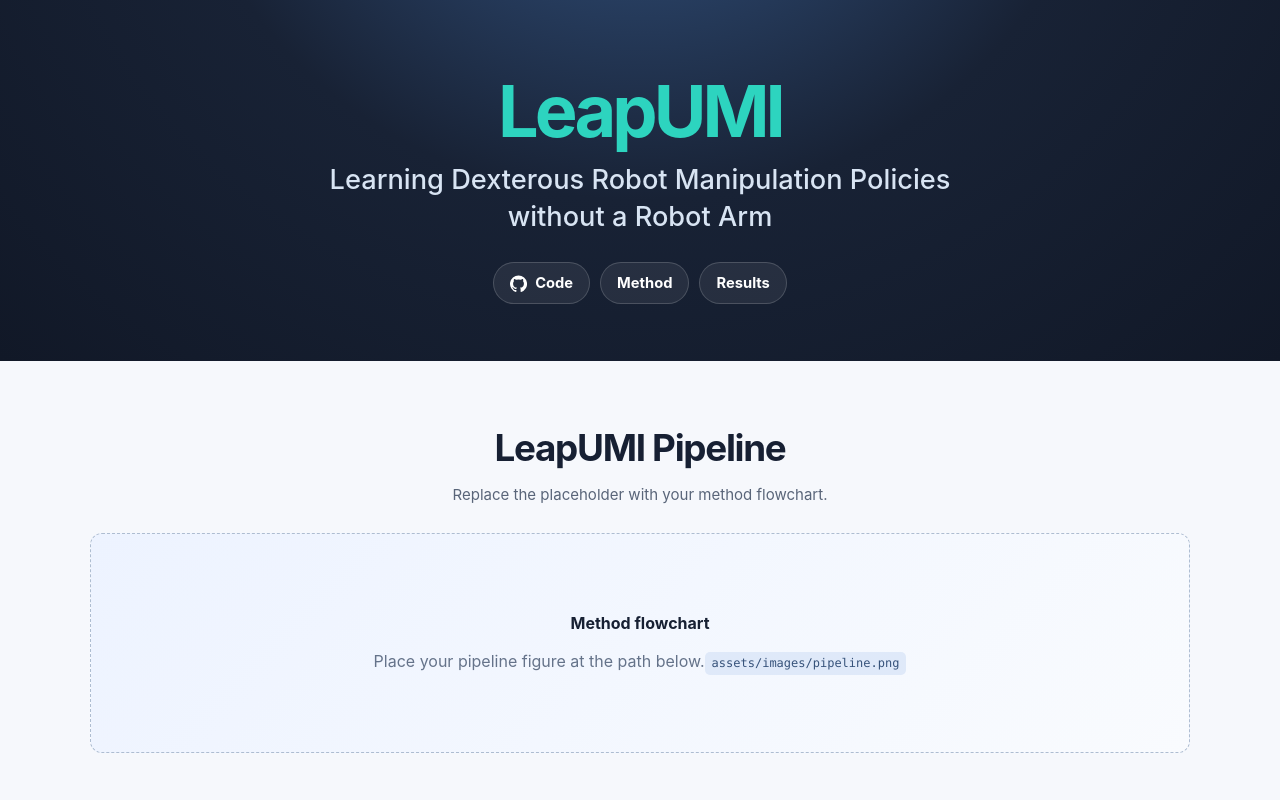
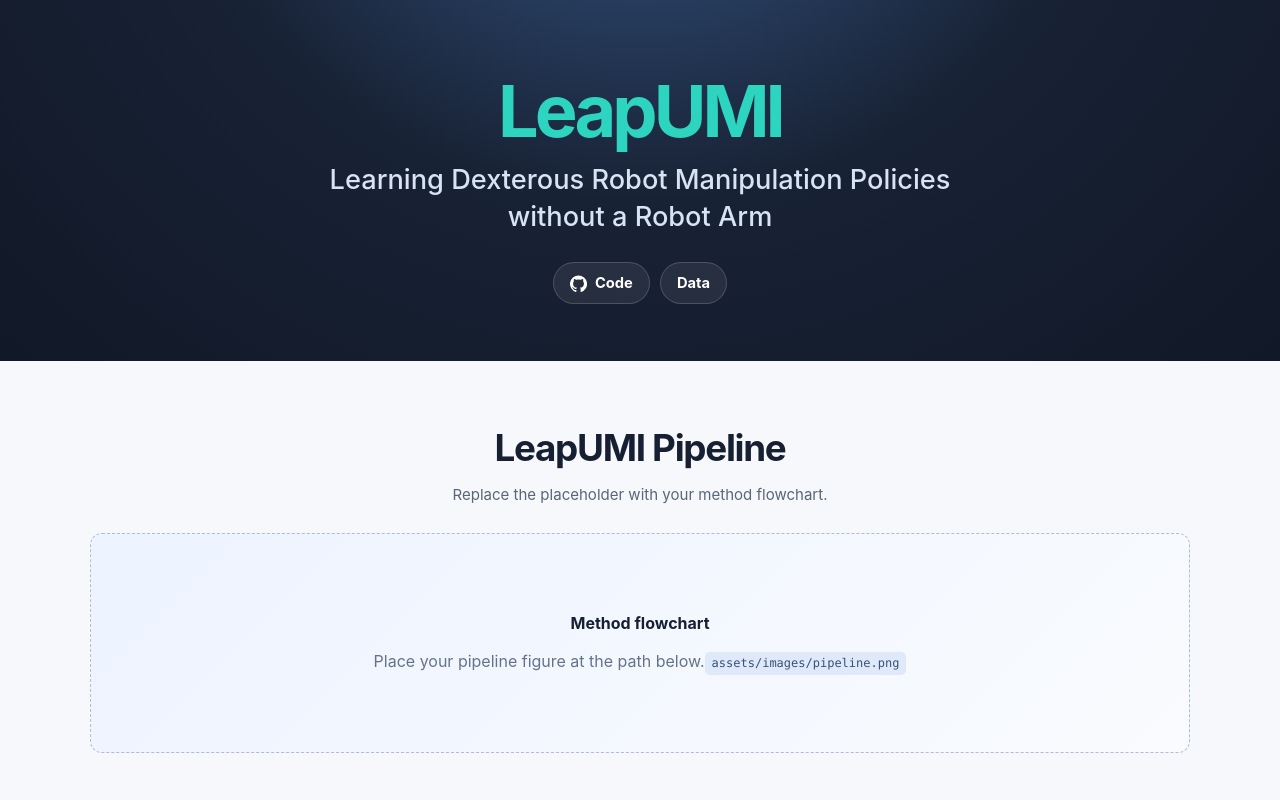
Before and after one commit to fengling987123/LeapUMI, a plain HTML site: page index.html in a window 1280 px wide. Shown: the top 800 px of the page. Drawn offline with Linux system fonts and the light colour scheme.

Commit message:
Simplify project links

```diff
--- a/index.html
+++ b/index.html
@@ -20,7 +20,8 @@
       <p class="tagline">Learning Dexterous Robot Manipulation Policies<br>without a Robot Arm</p>
       <div class="links">
         <a class="link" href="https://github.com/fengling987123/LeapUMI" aria-label="Open LeapUMI source code on GitHub"><svg viewBox="0 0 24 24" aria-hidden="true"><path d="M12 .6a12 12 0 0 0-3.8 23.38c.6.11.82-.26.82-.58v-2.2c-3.34.73-4.04-1.42-4.04-1.42-.55-1.39-1.33-1.76-1.33-1.76-1.09-.75.08-.73.08-.73 1.2.08 1.84 1.23 1.84 1.23 1.07 1.83 2.81 1.3 3.49 1 .1-.78.42-1.3.76-1.6-2.67-.3-5.48-1.34-5.48-5.94 0-1.31.47-2.38 1.23-3.22-.12-.3-.53-1.53.12-3.19 0 0 1.01-.32 3.3 1.23a11.43 11.43 0 0 1 6.01 0c2.29-1.55 3.3-1.23 3.3-1.23.65 1.66.24 2.89.12 3.19.77.84 1.23 1.91 1.23 3.22 0 4.61-2.81 5.63-5.49 5.93.43.37.82 1.1.82 2.22v3.29c0 .32.22.7.83.58A12 12 0 0 0 12 .6Z"/></svg>Code</a>
-        <a class="link" href="#pipeline">Method</a><a class="link" href="#results">Results</a>
+        <!-- Replace # with the dataset URL when it is available. -->
+        <a class="link" href="#">Data</a>
       </div>
     </div>
   </header>
```
